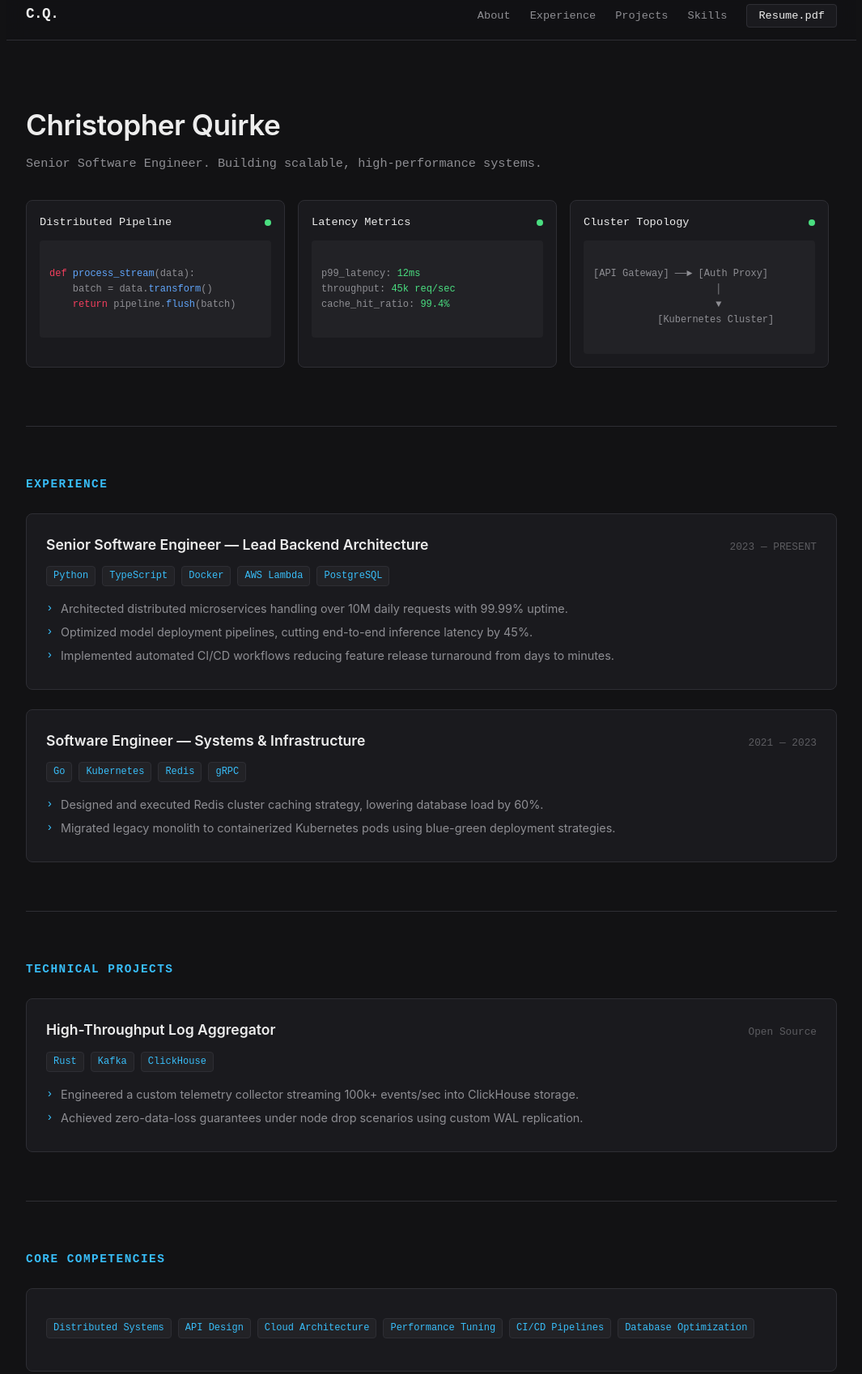
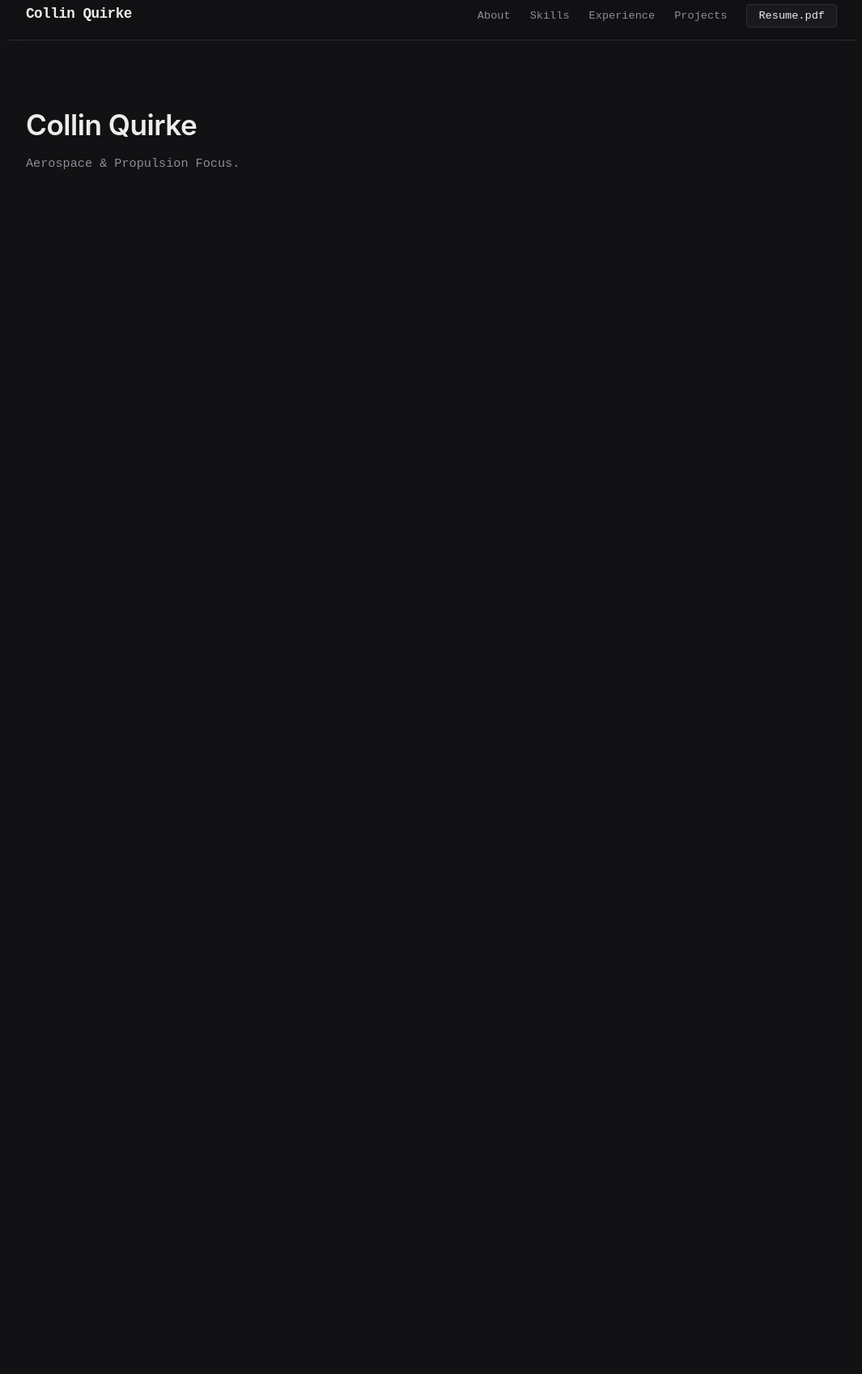
Before and after one commit to cquirke/cq.github.io, a plain HTML site: page index.html in a window 1280 px wide. Shown: the part 14-1711 px from the top of the page at 81% size, without its empty margins (107-1172 px from the left). After the commit the page ends 800 px from the top, so only its background shows below. Drawn offline with Linux system fonts and the light colour scheme.

Commit message:
Update personal information in index.html

```diff
--- a/index.html
+++ b/index.html
@@ -3,19 +3,19 @@
 <head>
   <meta charset="UTF-8" />
   <meta name="viewport" content="width=device-width, initial-scale=1.0" />
-  <title>C Quirke | Senior Software Engineer</title>
+  <title>Collin Quirke | Mechanical Engineering Student</title>
   <link rel="stylesheet" href="style.css" />
 </head>
 <body>
 
   <!-- Navigation -->
   <nav class="navbar">
-    <a href="#" class="nav-brand">C.Q.</a>
+    <a href="#" class="nav-brand">Collin Quirke</a>
     <ul class="nav-links">
       <li><a href="#about">About</a></li>
+      <li><a href="#skills">Skills</a></li>
       <li><a href="#experience">Experience</a></li>
       <li><a href="#projects">Projects</a></li>
-      <li><a href="#skills">Skills</a></li>
       <li><a href="resume.pdf" class="btn-resume">Resume.pdf</a></li>
     </ul>
   </nav>
@@ -23,155 +23,5 @@
   <main class="container">
     <!-- Hero / About Section -->
     <section id="about">
-      <h1 class="hero-title">Christopher Quirke</h1>
-      <p class="hero-subtitle">Senior Software Engineer. Building scalable, high-performance systems.</p>
-
-      <!-- Side-Scrollable Interactive Gallery -->
-      <div class="gallery-wrapper">
-        <div class="side-scroll-gallery">
-
-          <div class="gallery-card">
-            <div class="gallery-card-header">
-              <span class="gallery-card-title">Distributed Pipeline</span>
-              <span class="status-indicator"></span>
-            </div>
-            <div class="code-box">
-<span class="kw">def</span> <span class="fn">process_stream</span>(data):
-    batch = data.<span class="fn">transform</span>()
-    <span class="kw">return</span> pipeline.<span class="fn">flush</span>(batch)
-            </div>
-          </div>
-
-          <div class="gallery-card">
-            <div class="gallery-card-header">
-              <span class="gallery-card-title">Latency Metrics</span>
-              <span class="status-indicator"></span>
-            </div>
-            <div class="code-box">
-p99_latency: <span class="str">12ms</span>
-throughput: <span class="str">45k req/sec</span>
-cache_hit_ratio: <span class="str">99.4%</span>
-            </div>
-          </div>
-
-          <div class="gallery-card">
-            <div class="gallery-card-header">
-              <span class="gallery-card-title">Cluster Topology</span>
-              <span class="status-indicator"></span>
-            </div>
-            <div class="code-box">
-[API Gateway] ──► [Auth Proxy]
-                     │
-                     ▼
-           [Kubernetes Cluster]
-            </div>
-          </div>
-
-          <div class="gallery-card">
-            <div class="gallery-card-header">
-              <span class="gallery-card-title">Auto-Scaler Config</span>
-              <span class="status-indicator"></span>
-            </div>
-            <div class="code-box">
-<span class="kw">apiVersion</span>: autoscaling/v2
-<span class="kw">minReplicas</span>: <span class="str">5</span>
-<span class="kw">maxReplicas</span>: <span class="str">100</span>
-            </div>
-          </div>
-
-        </div>
-      </div>
-    </section>
-
-    <!-- Experience Section -->
-    <section id="experience">
-      <h2 class="section-title">Experience</h2>
-      <div class="experience-list">
-
-        <div class="experience-card">
-          <div class="role-header">
-            <h3 class="role-title">Senior Software Engineer — Lead Backend Architecture</h3>
-            <span class="role-date">2023 — PRESENT</span>
-          </div>
-          <div class="tech-tags">
-            <span class="tag">Python</span>
-            <span class="tag">TypeScript</span>
-            <span class="tag">Docker</span>
-            <span class="tag">AWS Lambda</span>
-            <span class="tag">PostgreSQL</span>
-          </div>
-          <ul class="metrics-list">
-            <li>Architected distributed microservices handling over 10M daily requests with 99.99% uptime.</li>
-            <li>Optimized model deployment pipelines, cutting end-to-end inference latency by 45%.</li>
-            <li>Implemented automated CI/CD workflows reducing feature release turnaround from days to minutes.</li>
-          </ul>
-        </div>
-
-        <div class="experience-card">
-          <div class="role-header">
-            <h3 class="role-title">Software Engineer — Systems & Infrastructure</h3>
-            <span class="role-date">2021 — 2023</span>
-          </div>
-          <div class="tech-tags">
-            <span class="tag">Go</span>
-            <span class="tag">Kubernetes</span>
-            <span class="tag">Redis</span>
-            <span class="tag">gRPC</span>
-          </div>
-          <ul class="metrics-list">
-            <li>Designed and executed Redis cluster caching strategy, lowering database load by 60%.</li>
-            <li>Migrated legacy monolith to containerized Kubernetes pods using blue-green deployment strategies.</li>
-          </ul>
-        </div>
-
-      </div>
-    </section>
-
-    <!-- Projects Section -->
-    <section id="projects">
-      <h2 class="section-title">Technical Projects</h2>
-      <div class="experience-list">
-
-        <div class="experience-card">
-          <div class="role-header">
-            <h3 class="role-title">High-Throughput Log Aggregator</h3>
-            <span class="role-date">Open Source</span>
-          </div>
-          <div class="tech-tags">
-            <span class="tag">Rust</span>
-            <span class="tag">Kafka</span>
-            <span class="tag">ClickHouse</span>
-          </div>
-          <ul class="metrics-list">
-            <li>Engineered a custom telemetry collector streaming 100k+ events/sec into ClickHouse storage.</li>
-            <li>Achieved zero-data-loss guarantees under node drop scenarios using custom WAL replication.</li>
-          </ul>
-        </div>
-
-      </div>
-    </section>
-
-    <!-- Skills Section -->
-    <section id="skills">
-      <h2 class="section-title">Core Competencies</h2>
-      <div class="experience-card">
-        <div class="tech-tags">
-          <span class="tag">Distributed Systems</span>
-          <span class="tag">API Design</span>
-          <span class="tag">Cloud Architecture</span>
-          <span class="tag">Performance Tuning</span>
-          <span class="tag">CI/CD Pipelines</span>
-          <span class="tag">Database Optimization</span>
-        </div>
-      </div>
-    </section>
-
-  </main>
-
-  <footer>
-    <span>&copy; 2026 Christopher Quirke</span>
-    <span><a href="https://github.com/cquirke" target="_blank">github.com/cquirke</a></span>
-  </footer>
-
-</body>
-</html>
+      <h1 class="hero-title">Collin Quirke</h1>
+      <p class="hero-subtitle">Aerospace & Propulsion Focus.</p>
```
